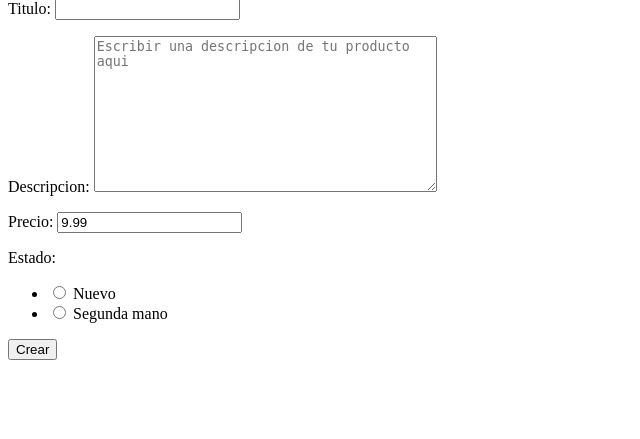
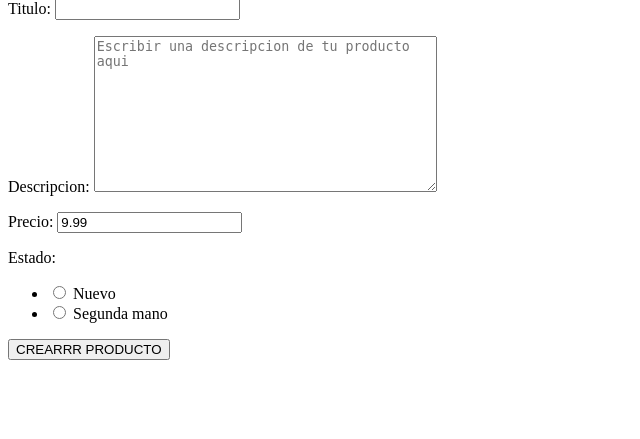
Before and after one commit to probardjango/Comercio-Digital, a Django app: a page that uses src/templates/base.html in a window 1280 px wide. Shown: the part 17-456 px from the top of the page, without its empty margins (0-640 px from the left). Run offline with Django 3.2, Linux system fonts and the light colour scheme.

Commit message:
Include Template Tag

```diff
--- a/src/productos/views.py
+++ b/src/productos/views.py
@@ -17,9 +17,10 @@ def create_view(request):
 		instance.save()
 
 
-	template = "create_view.html"
+	template = "form.html"
 	context = {
-		"form": form
+		"form": form,
+		"submit_btn": "CREARRR PRODUCTO"
 	}
 	return render(request, template, context)
 
@@ -40,10 +41,11 @@ def update_view(request, objeto_id=None):
 		instance = form.save(commit=False)
 		instance.save()
 
-	template = "update_view.html"
+	template = "form.html"
 	context = {
 		"objeto": producto,
 		"form": form,
+		"submit_btn": "ACTUALIZARRR PRODUCTO"
 		}
 	return render(request, template, context)
 
--- a/src/templates/create_view.html
+++ b/src/templates/create_view.html
@@ -1,9 +1,7 @@
 {% extends "base.html" %}
 
 {% block content %}
-<form method="POST" action="">
-	{% csrf_token %}
-{{ form.as_p }}
-<input type="submit" value="Crear" />
-</form>
+
+{% include "form_include.html" with form=form submit_btn="Crear Crear Producto" %}
+
 {% endblock %}
--- /dev/null
+++ b/src/templates/form.html
@@ -0,0 +1,7 @@
+{% extends "base.html" %}
+
+{% block content %}
+
+{% include "form_include.html" with form=form submit_btn=submit_btn %}
+
+{% endblock %}
--- /dev/null
+++ b/src/templates/form_include.html
@@ -0,0 +1,5 @@
+<form method="POST" action="">
+	{% csrf_token %}
+{{ form.as_p }}
+<input type="submit" value="{{ submit_btn }}" />
+</form>
```
Also changed, not shown: src/templates/update_view.html (+3 -5 lines), 1 other file.
